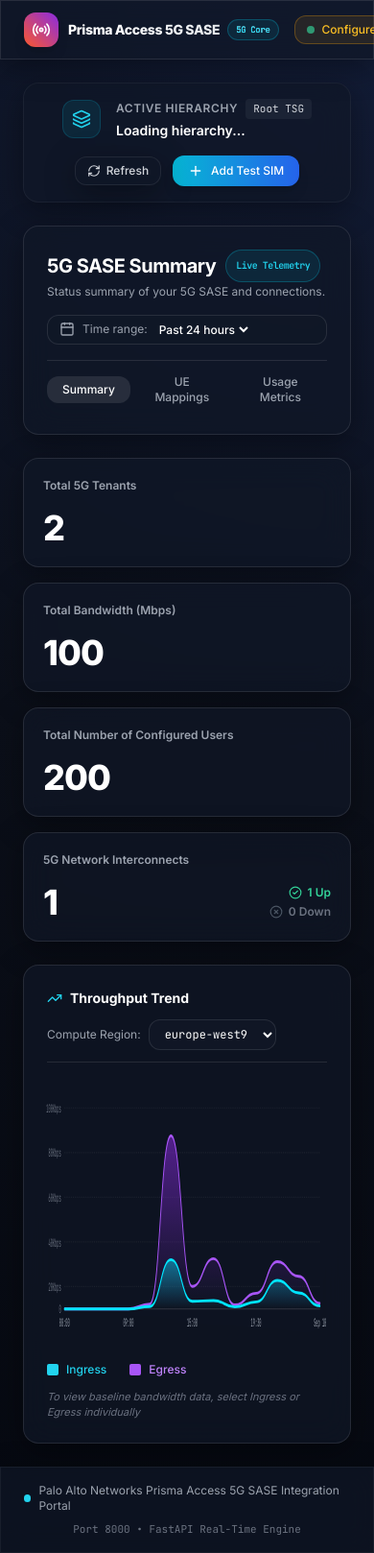
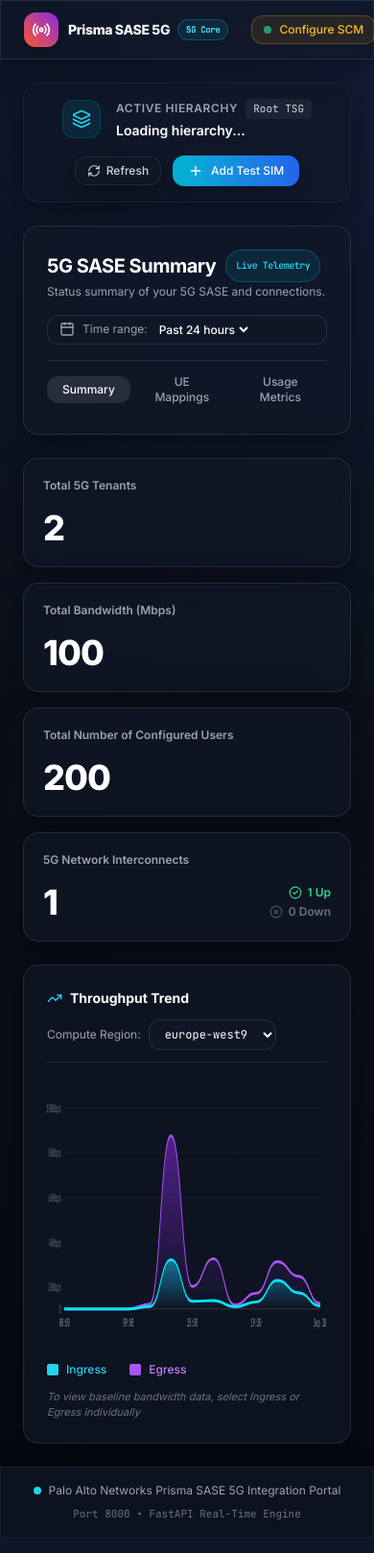
Before and after one commit to jsuzanne/Prisma-Access-SASE-5G, a FastAPI app: page / in a window 390 px wide; the page is wider, and only the part inside the window is pictured. Shown: that part at 96% size. After the commit the page ends 1583 px from the top of that part, so only its background shows below. Run offline with FastAPI, Linux system fonts and the light colour scheme; some libraries are stand-ins or nearby versions.

Commit message:
feat: Rename site to Prisma SASE 5G, update SCM portal links, and configure MSSP presets

```diff
--- a/app.py
+++ b/app.py
@@ -1,4 +1,4 @@
-"""FastAPI Web Application for Prisma Access 5G SASE Management & Lifecycle.
+"""FastAPI Web Application for Prisma SASE 5G Management & Lifecycle.
 
 Provides REST APIs and serves a responsive single-page web application for:
 - Viewing Tenant Hierarchy (Root MSP, Transatel demo, tenant-1)
@@ -32,8 +32,8 @@ BASE_DIR = Path(__file__).resolve().parent
 ENV_PATH = BASE_DIR / ".env"
 
 app = FastAPI(
-    title="Prisma Access 5G SASE Manager",
-    description="Full Lifecycle Management & Demo Portal for Palo Alto Networks Prisma Access 5G SASE",
+    title="Prisma SASE 5G Manager",
+    description="Full Lifecycle Management & Demo Portal for Palo Alto Networks Prisma SASE 5G",
     version="1.0.0",
 )
 
@@ -207,7 +207,7 @@ def update_app_config(payload: ConfigUpdateModel):
 
         # Build clean .env content
         lines = [
-            "# Palo Alto Networks Prisma Access 5G SASE Configuration",
+            "# Palo Alto Networks Prisma SASE 5G Configuration",
             f"PANW_CLIENT_ID={new_client_id or ''}",
             f"PANW_CLIENT_SECRET={new_secret or ''}",
             f"PANW_TSG_ID={new_tsg_id or ''}",
--- a/src/__init__.py
+++ b/src/__init__.py
@@ -1,4 +1,4 @@
-"""Prisma Access 5G SASE Management Client Package."""
+"""Prisma SASE 5G Management Client Package."""
 
 from .client import Prisma5GClient
 from .config import Config, load_config
--- a/src/client.py
+++ b/src/client.py
@@ -1,4 +1,4 @@
-"""Prisma Access 5G SASE API Client."""
+"""Prisma SASE 5G API Client."""
 
 import logging
 from typing import List, Dict, Any, Optional, Union
@@ -12,7 +12,7 @@ logger = logging.getLogger("Prisma5GClient")
 
 
 class Prisma5GClient:
-    """Client for interacting with Palo Alto Networks Prisma Access 5G SASE APIs.
+    """Client for interacting with Palo Alto Networks Prisma SASE 5G APIs.
 
     Provides methods for:
     - Tenant UE Info (SIM card / hardware mapping CRUD)
--- a/src/config.py
+++ b/src/config.py
@@ -1,4 +1,4 @@
-"""Configuration loader and validator for Prisma Access 5G SASE."""
+"""Configuration loader and validator for Prisma SASE 5G."""
 
 import os
 from dataclasses import dataclass
--- a/src/models.py
+++ b/src/models.py
@@ -1,4 +1,4 @@
-"""Data models for Prisma Access 5G SASE resources."""
+"""Data models for Prisma SASE 5G resources."""
 
 from dataclasses import dataclass, field
 from typing import Optional, List, Dict, Any
--- a/templates/index.html
+++ b/templates/index.html
@@ -3,7 +3,7 @@
 <head>
     <meta charset="UTF-8">
     <meta name="viewport" content="width=device-width, initial-scale=1.0">
-    <title>Prisma Access 5G SASE Manager</title>
+    <title>Prisma SASE 5G Manager</title>
     <link rel="preconnect" href="https://fonts.googleapis.com">
     <link rel="preconnect" href="https://fonts.gstatic.com" crossorigin>
     <link href="https://fonts.googleapis.com/css2?family=Inter:wght@300;400;500;600;700;800&family=JetBrains+Mono:wght@400;500;600&display=swap" rel="stylesheet">
@@ -88,7 +88,7 @@
                         </div>
                         <div>
                             <h1 class="text-sm lg:text-base font-extrabold tracking-tight bg-gradient-to-r from-white via-gray-100 to-gray-300 bg-clip-text text-transparent flex items-center gap-2">
-                                Prisma Access 5G SASE
+                                Prisma SASE 5G
                                 <span class="px-2 py-0.2 text-[9px] font-semibold bg-cyan-500/10 text-cyan-400 border border-cyan-500/30 rounded-full font-mono">5G Core</span>
                             </h1>
                             <p class="text-[11px] text-gray-400 font-mono hidden xl:block">Agentless Zero-Trust SIM Management</p>
@@ -135,8 +135,14 @@
                     </button>
                 </nav>
 
-                <!-- Status & Refresh Area -->
+                <!-- Status & Action Area -->
                 <div class="flex items-center space-x-2 shrink-0">
+                    <!-- Strata Cloud Manager Direct Portal Link -->
+                    <a href="https://stratacloudmanager.paloaltonetworks.com" target="_blank" rel="noopener noreferrer" class="hidden sm:flex items-center gap-1.5 px-3 py-1.5 rounded-xl glass-panel hover:border-orange-500/40 text-orange-400 hover:text-orange-300 text-xs font-semibold transition" title="Open Palo Alto Networks Strata Cloud Manager Portal (https://stratacloudmanager.paloaltonetworks.com)">
+                        <i data-lucide="external-link" class="w-3.5 h-3.5"></i>
+                        <span>SCM Portal</span>
+                    </a>
+
                     <!-- Clean SCM Online Pill -->
                     <div id="status-pill" class="flex items-center space-x-2 px-3 py-1.5 rounded-xl bg-emerald-500/10 border border-emerald-500/30 text-emerald-400 text-xs font-medium cursor-pointer hover:bg-emerald-500/20 transition" onclick="switchTab('tab-settings')" title="Connected to Strata Cloud Manager - Click to configure">
                         <span class="w-2 h-2 rounded-full bg-emerald-400 animate-pulse"></span>
@@ -375,7 +381,7 @@
                     <div class="flex items-center justify-between pb-3 border-b border-white/10">
                         <div>
                             <h3 class="text-sm font-bold text-white">Configured User Equipment (UE) & Tenant Mappings</h3>
-                            <p class="text-xs text-gray-400">Active SIM identity hardware-to-tenant allocation in Prisma Access</p>
+                            <p class="text-xs text-gray-400">Active SIM identity hardware-to-tenant allocation in Prisma SASE 5G</p>
                         </div>
                         <button onclick="switchTab('tab-sims')" class="px-3 py-1.5 rounded-xl bg-white/10 hover:bg-white/20 text-xs font-medium text-cyan-400 flex items-center gap-1.5 transition">
                             <i data-lucide="sim-card" class="w-3.5 h-3.5"></i> Manage SIMs
@@ -522,7 +528,7 @@
                     <div class="glass-panel rounded-2xl p-6 lg:col-span-2 space-y-4">
                         <div class="flex items-center justify-between pb-3 border-b border-white/10">
                             <div>
-                                <h3 class="text-sm font-bold text-white">Prisma Access 5G Control & User Plane Telemetry</h3>
+                                <h3 class="text-sm font-bold text-white">Prisma SASE 5G Control & User Plane Telemetry</h3>
                                 <p class="text-xs text-gray-400">Zero-Touch correlation between 5G Core and Cloud Security</p>
                             </div>
                             <span class="px-2 py-0.5 rounded bg-cyan-500/10 text-cyan-400 text-[10px] font-mono border border-cyan-500/20">Agentless Architecture</span>
@@ -552,7 +558,7 @@
                                 <div class="w-10 h-10 mx-auto rounded-full bg-orange-500/10 flex items-center justify-center text-orange-400">
                                     <i data-lucide="shield" class="w-5 h-5"></i>
                                 </div>
-                                <div class="font-bold text-xs text-white">Prisma Access 5G</div>
+                                <div class="font-bold text-xs text-white">Prisma SASE 5G</div>
                                 <div class="text-[11px] text-gray-400">Strata Cloud Manager</div>
                                 <div class="text-[10px] font-mono text-orange-400 bg-orange-500/10 py-1 rounded">Instant Zero Trust Policy</div>
                             </div>
@@ -713,13 +719,13 @@
                         </div>
                         <h3 class="text-base font-bold text-white flex items-center gap-2">
                             <i data-lucide="compass" class="w-5 h-5 text-orange-400"></i>
-                            Prisma Access 5G Subscriber Lifecycle Guide
+                            Prisma SASE 5G Subscriber Lifecycle Guide
                         </h3>
                         <p class="text-xs text-gray-300 max-w-3xl">
                             Compare how every 5G subscriber provisioning and telemetry step maps across the <strong class="text-cyan-400">Web Portal</strong>, the <strong class="text-purple-400">CLI & REST API</strong>, and official <strong class="text-orange-400">Palo Alto Networks Strata Cloud Manager (SCM)</strong>.
                         </p>
                     </div>
-                    <a href="https://strata.paloaltonetworks.com" target="_blank" rel="noopener noreferrer" class="px-4 py-2 rounded-xl bg-orange-500/10 hover:bg-orange-500/20 border border-orange-500/30 text-orange-400 text-xs font-semibold flex items-center gap-2 transition flex-shrink-0">
+                    <a href="https://stratacloudmanager.paloaltonetworks.com" target="_blank" rel="noopener noreferrer" class="px-4 py-2 rounded-xl bg-orange-500/10 hover:bg-orange-500/20 border border-orange-500/30 text-orange-400 text-xs font-semibold flex items-center gap-2 transition flex-shrink-0">
                         <i data-lucide="external-link" class="w-4 h-4"></i> Open Strata Portal
                     </a>
                 </div>
@@ -831,7 +837,7 @@
                                 <span class="w-7 h-7 rounded-xl bg-cyan-500/20 text-cyan-400 border border-cyan-500/40 flex items-center justify-center font-bold text-xs font-mono">3</span>
                                 <div>
                                     <h4 class="text-sm font-bold text-white">Verify Provisioned Subscriber in SASE Control Plane</h4>
-                                    <p class="text-xs text-gray-400">Confirm indexing across Prisma Access tenant database and policy assignments</p>
+                                    <p class="text-xs text-gray-400">Confirm indexing across Prisma SASE 5G tenant database and policy assignments</p>
                                 </div>
                             </div>
                             <span class="px-2.5 py-1 rounded-full text-[10px] font-mono bg-blue-500/10 text-blue-400 border border-blue-500/20">Control Plane</span>
@@ -1089,7 +1095,7 @@
                         <div class="space-y-3 lg:col-span-1">
                             <label class="block text-gray-300 font-semibold text-xs">Select Carrier / MSSP Preset</label>
                             <div class="space-y-2">
-                                <button type="button" onclick="selectBrandPreset('transatel')" id="preset-btn-transatel" class="w-full text-left p-3 rounded-xl border border-cyan-500/40 bg-cyan-500/10 text-white font-medium flex items-center justify-between transition">
+                                <button type="button" onclick="selectBrandPreset('transatel')" id="preset-btn-transatel" class="w-full text-left p-2.5 rounded-xl border border-cyan-500/40 bg-cyan-500/10 text-white font-medium flex items-center justify-between transition">
                                     <div class="flex items-center gap-2.5">
                                         <div class="h-6 px-1.5 bg-white rounded flex items-center shadow-sm">
                                             <img src="/static/img/transatel_logo.png" alt="Transatel" class="h-4 w-auto object-contain">
@@ -1099,15 +1105,23 @@
                                     <i data-lucide="check" id="preset-icon-transatel" class="w-4 h-4 text-cyan-400"></i>
                                 </button>
 
-                                <button type="button" onclick="selectBrandPreset('aeris')" id="preset-btn-aeris" class="w-full text-left p-3 rounded-xl border border-white/10 bg-gray-900/60 hover:bg-white/5 text-gray-300 font-medium flex items-center justify-between transition">
+                                <button type="button" onclick="selectBrandPreset('mssp2')" id="preset-btn-mssp2" class="w-full text-left p-2.5 rounded-xl border border-white/10 bg-gray-900/60 hover:bg-white/5 text-gray-300 font-medium flex items-center justify-between transition">
                                     <div class="flex items-center gap-2.5">
-                                        <span class="px-2 py-0.5 rounded bg-purple-500/20 text-purple-300 font-bold text-xs font-mono border border-purple-500/30">AERIS</span>
-                                        <span class="text-xs font-semibold">Aeris IoT 5G</span>
+                                        <span class="px-2 py-0.5 rounded bg-blue-500/20 text-blue-300 font-bold text-xs font-mono border border-blue-500/30">MSSP 2</span>
+                                        <span class="text-xs font-semibold">MSSP 2 (Partner B)</span>
                                     </div>
-                                    <i data-lucide="circle" id="preset-icon-aeris" class="w-4 h-4 text-gray-600"></i>
+                                    <i data-lucide="circle" id="preset-icon-mssp2" class="w-4 h-4 text-gray-600"></i>
                                 </button>
 
-                                <button type="button" onclick="selectBrandPreset('custom')" id="preset-btn-custom" class="w-full text-left p-3 rounded-xl border border-white/10 bg-gray-900/60 hover:bg-white/5 text-gray-300 font-medium flex items-center justify-between transition">
+                                <button type="button" onclick="selectBrandPreset('mssp3')" id="preset-btn-mssp3" class="w-full text-left p-2.5 rounded-xl border border-white/10 bg-gray-900/60 hover:bg-white/5 text-gray-300 font-medium flex items-center justify-between transition">
+                                    <div class="flex items-center gap-2.5">
+                                        <span class="px-2 py-0.5 rounded bg-purple-500/20 text-purple-300 font-bold text-xs font-mono border border-purple-500/30">MSSP 3</span>
+                                        <span class="text-xs font-semibold">MSSP 3 (Partner C)</span>
+                                    </div>
+                                    <i data-lucide="circle" id="preset-icon-mssp3" class="w-4 h-4 text-gray-600"></i>
+                                </button>
+
+                                <button type="button" onclick="selectBrandPreset('custom')" id="preset-btn-custom" class="w-full text-left p-2.5 rounded-xl border border-white/10 bg-gray-900/60 hover:bg-white/5 text-gray-300 font-medium flex items-center justify-between transition">
                                     <div class="flex items-center gap-2.5">
                                         <i data-lucide="sliders" class="w-4 h-4 text-emerald-400"></i>
                                         <span class="text-xs font-semibold">Custom Carrier</span>
@@ -1247,7 +1261,7 @@
                                 <i data-lucide="shield" class="w-4 h-4 text-emerald-400"></i> Agentless 5G Security
                             </h4>
                             <p class="text-xs text-gray-300 leading-relaxed">
-                                Prisma Access 5G operates without installing any agent or VPN profile on subscriber equipment. The core network correlation applies security policies in real time based on IMSI / IP allocation telemetry.
+                                Prisma SASE 5G operates without installing any agent or VPN profile on subscriber equipment. The core network correlation applies security policies in real time based on IMSI / IP allocation telemetry.
                             </p>
                         </div>
                     </div>
@@ -1260,7 +1274,7 @@
             <div class="max-w-[1720px] w-full mx-auto flex flex-col sm:flex-row items-center justify-between text-xs text-gray-400 gap-2">
                 <div class="flex items-center gap-2">
                     <span class="w-2 h-2 rounded-full bg-cyan-400"></span>
-                    <span>Palo Alto Networks Prisma Access 5G SASE Integration Portal</span>
+                    <span>Palo Alto Networks Prisma SASE 5G Integration Portal</span>
                 </div>
                 <div class="font-mono text-gray-500 text-[11px]">Port 8000 • FastAPI Real-Time Engine</div>
             </div>
@@ -1326,7 +1340,7 @@
                         <i data-lucide="settings" class="w-4 h-4"></i>
                     </div>
                     <div>
-                        <h3 class="text-sm font-bold text-white">Prisma Access 5G SASE Settings</h3>
+                        <h3 class="text-sm font-bold text-white">Prisma SASE 5G Settings</h3>
                         <p class="text-[11px] text-gray-400">Manage credentials and local <span class="font-mono text-cyan-400">.env</span></p>
                     </div>
                 </div>
@@ -1575,10 +1589,16 @@
                 subtitle: '5G Connectivity Partner',
                 logo: '/static/img/transatel_logo.png'
             },
-            aeris: {
-                id: 'aeris',
-                name: 'Aeris Communications',
-                subtitle: 'IoT 5G SASE Partner',
+            mssp2: {
+                id: 'mssp2',
+                name: 'MSSP 2 (Partner B)',
+                subtitle: 'Managed 5G SASE Partner',
+                logo: ''
+            },
+            mssp3: {
+                id: 'mssp3',
+                name: 'MSSP 3 (Partner C)',
+                subtitle: 'Enterprise 5G Connectivity',
                 logo: ''
             },
             custom: {
@@ -1624,18 +1644,18 @@
             if (subInput) subInput.value = preset.subtitle;
             if (logoInput) logoInput.value = preset.logo;
 
-            ['transatel', 'aeris', 'custom'].forEach(k => {
+            ['transatel', 'mssp2', 'mssp3', 'custom'].forEach(k => {
                 const btn = document.getElementById('preset-btn-' + k);
                 const icon = document.getElementById('preset-icon-' + k);
                 if (btn) {
                     if (k === presetKey) {
-                        btn.className = "w-full text-left p-3 rounded-xl border border-cyan-500/40 bg-cyan-500/10 text-white font-medium flex items-center justify-between transition";
+                        btn.className = "w-full text-left p-2.5 rounded-xl border border-cyan-500/40 bg-cyan-500/10 text-white font-medium flex items-center justify-between transition";
                         if (icon) {
                             icon.setAttribute('data-lucide', 'check');
                             icon.className = "w-4 h-4 text-cyan-400";
                         }
                     } else {
-                        btn.className = "w-full text-left p-3 rounded-xl border border-white/10 bg-gray-900/60 hover:bg-white/5 text-gray-300 font-medium flex items-center justify-between transition";
+                        btn.className = "w-full text-left p-2.5 rounded-xl border border-white/10 bg-gray-900/60 hover:bg-white/5 text-gray-300 font-medium flex items-center justify-between transition";
                         if (icon) {
                             icon.setAttribute('data-lucide', 'circle');
                             icon.className = "w-4 h-4 text-gray-600";
@@ -2222,7 +2242,7 @@
             btn.innerHTML = '<i data-lucide="loader-2" class="w-4 h-4 animate-spin"></i> Running Suite...';
             lucide.createIcons();
 
-            term.innerHTML = `<div class="text-cyan-400 font-mono">> [${new Date().toLocaleTimeString()}] Initializing 8-step Prisma Access 5G SASE lifecycle test...</div>`;
+            term.innerHTML = `<div class="text-cyan-400 font-mono">> [${new Date().toLocaleTimeString()}] Initializing 8-step Prisma SASE 5G lifecycle test...</div>`;
 
             // Reset step UI
             const stepItems = document.querySelectorAll('#lifecycle-steps .step-item');
--- a/test_lifecycle.py
+++ b/test_lifecycle.py
@@ -1,5 +1,5 @@
 #!/usr/bin/env python3
-"""Prisma Access 5G SASE End-to-End Lifecycle Test Script.
+"""Prisma SASE 5G End-to-End Lifecycle Test Script.
 
 Executes a complete lifecycle test:
 1. Load configuration and authenticate.
@@ -28,7 +28,7 @@ console = Console()
 
 def run_lifecycle_test(env_file=None):
     console.print(Panel.fit(
-        "[bold cyan]Prisma Access 5G SASE - End-to-End Lifecycle Test[/bold cyan]\n"
+        "[bold cyan]Prisma SASE 5G - End-to-End Lifecycle Test[/bold cyan]\n"
         "[dim]Testing Authentication -> Read Info -> Create UE -> Verify -> Session Event -> Delete -> Verify[/dim]",
         border_style="cyan"
     ))
@@ -193,7 +193,7 @@ def run_lifecycle_test(env_file=None):
         console.print(f"  [yellow]⚠ Final list check note:[/yellow] {exc}")
 
     console.print(Panel.fit(
-        "[bold green]✓ Complete Prisma Access 5G SASE lifecycle test executed successfully![/bold green]",
+        "[bold green]✓ Complete Prisma SASE 5G lifecycle test executed successfully![/bold green]",
         border_style="green"
     ))
 
```
Also changed, not shown: manage_5g.py (+4 -4 lines), tests/test_api.py (+1 -1 lines), tests/test_mocked_client.py (+1 -1 lines), README.md, 1 other file.
